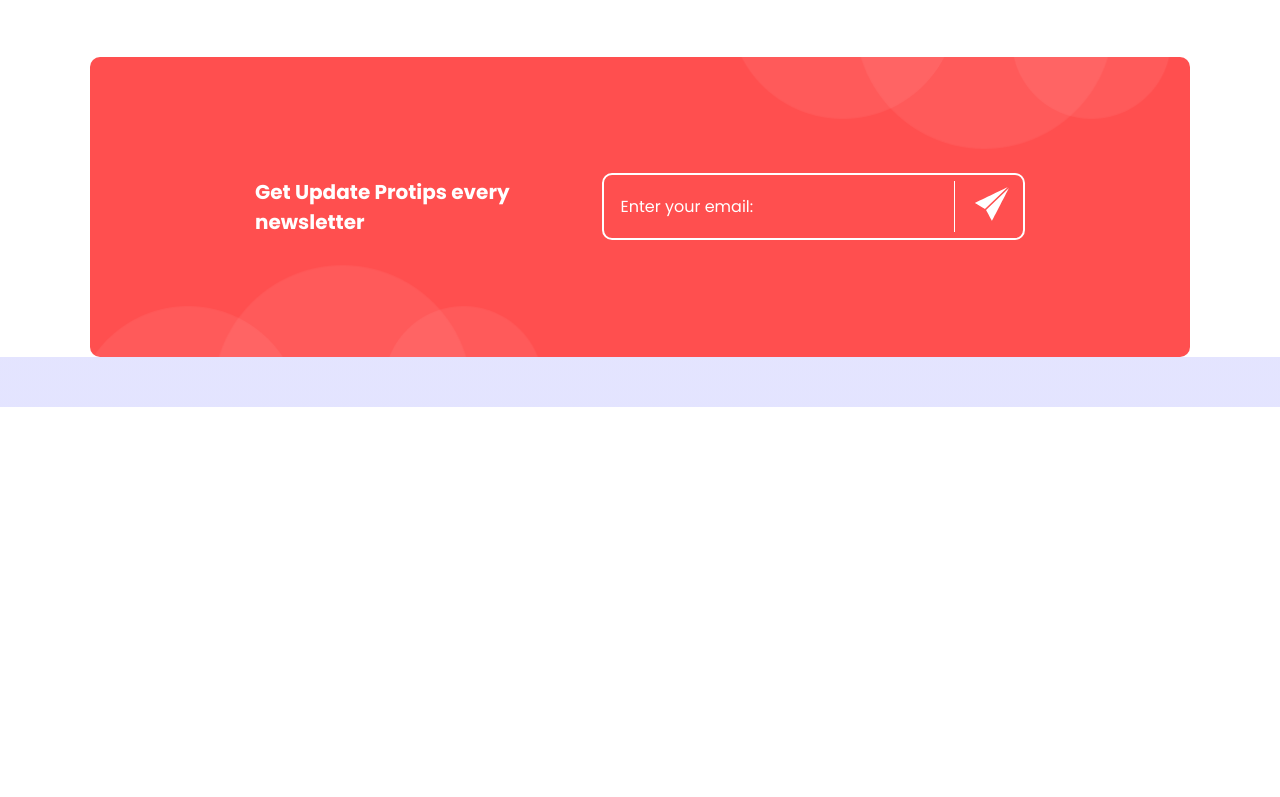
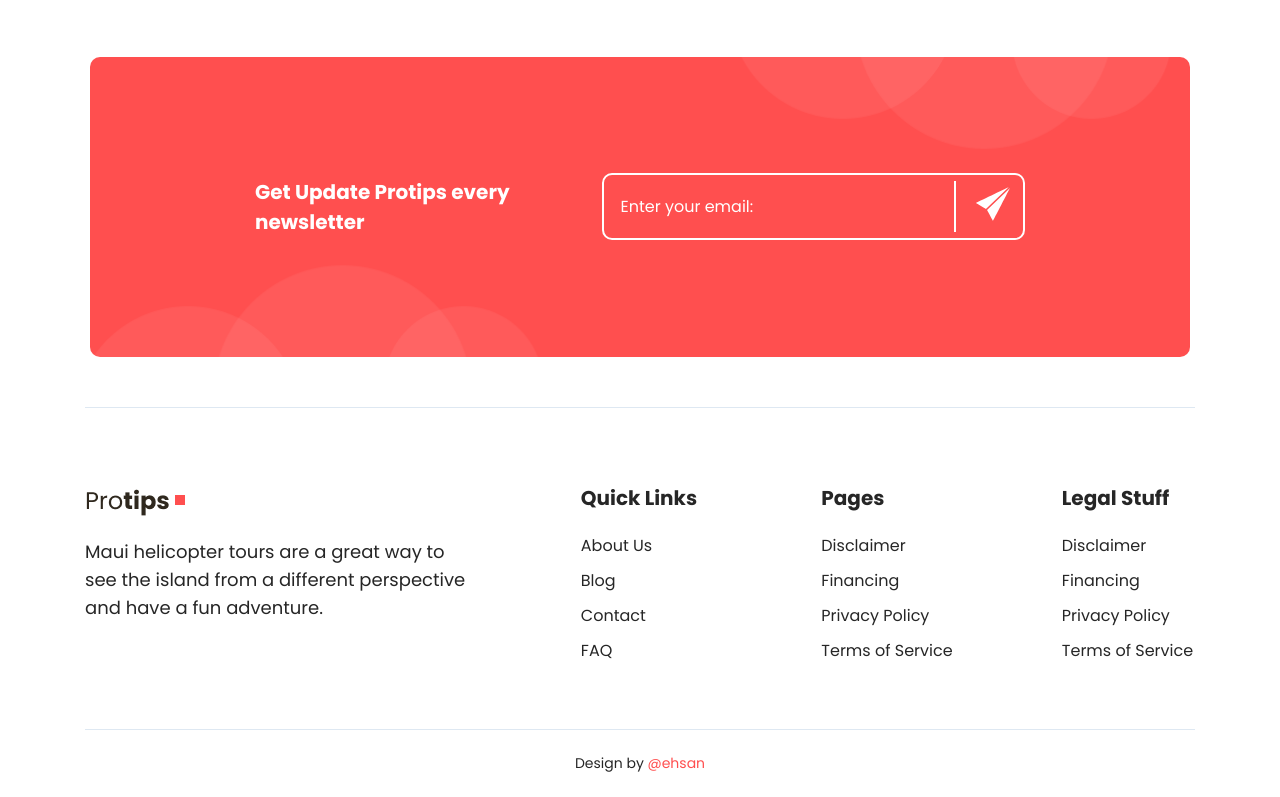
Before and after one commit to aldiii/ProtipsWebsite, a plain HTML site: page index.html in a window 1280 px wide. Shown: the part 3988-4785 px from the top of the page. Before the commit the page ends 4395 px from the top, so only its background shows below. Drawn offline with Linux system fonts and the light colour scheme.

Commit message:
add footer structure and styling and add and change some hover effects

```diff
--- a/css/style.css
+++ b/css/style.css
@@ -81,23 +81,17 @@ body {
   border: none;
   transition: 0.3s;
 }
+.btn:hover {
+  transform: scale(1.15);
+}
 .btn--dark {
   background-color: var(--dark-color);
   border: solid 1px var(--dark-color);
 }
 
-.btn--dark:hover {
-  background-color: var(--light-color);
-  color: var(--dark-color);
-}
-
 .btn--outline {
   background: none;
   border: solid 1px var(--light-color);
-}
-.btn--outline:hover {
-  background: var(--light-color);
-  color: var(--primary-color);
 }
 
 .btn--primary {
@@ -108,10 +102,6 @@ body {
   border: none;
 }
 
-.btn--primary:hover {
-  background: var(--light-color);
-  color: var(--primary-color);
-}
 .btn--light {
   background-color: transparent;
   color: var(--primary-color);
@@ -122,10 +112,7 @@ body {
   line-height: 30px;
   margin-left: 20px;
 }
-.btn--light:hover {
-  background-color: var(--light-color);
-  border: solid 1px var(--primary-color);
-}
+
 .btn--light span {
   display: inline-block;
   position: relative;
@@ -154,6 +141,11 @@ body {
   border-radius: 50%;
   background-color: var(--light-transparent);
   border: none;
+  transition: 0.2s;
+}
+
+.btn--play:hover {
+  transform: scale(1.1);
 }
 .btn--play::before {
   width: 120%;
@@ -545,9 +537,13 @@ body {
 .subscribe__btn {
   background-color: transparent;
   border: none;
-  border-left: solid 1px white;
+  border-left: solid 2px white;
   padding: 6px 20px;
   margin: 6px 0;
+  transition: 0.3s;
+}
+.subscribe__btn:hover .icon {
+  transform: scale(1.2);
 }
 
 .subscribe__btn .icon {
@@ -555,3 +551,61 @@ body {
   height: 34px;
   margin-left: auto;
 }
+
+.footer {
+  border-top: solid 1px rgba(188, 208, 229, 0.496913);
+  max-width: 1110px;
+  margin: 0 auto;
+}
+
+.footer__cols {
+  display: flex;
+  justify-content: space-between;
+  border-bottom: solid 1px rgba(188, 208, 229, 0.496913);
+  padding: 75px 0 60px;
+}
+.footer__text {
+  font-size: 18px;
+  line-height: 156%;
+}
+.footer__info {
+  width: 35%;
+}
+.footer__col {
+  width: 12%;
+}
+.footer__heading {
+  font-size: 20px;
+  line-height: 150%;
+  margin-top: 0;
+}
+.footer__links {
+  font-size: 16px;
+  line-height: 218%;
+  color: inherit;
+  text-decoration: none;
+  display: block;
+  transition: 0.3s;
+}
+.footer__links:hover,
+footer__links:active {
+  color: var(--primary-color);
+  text-decoration: underline;
+}
+.footer__copyright {
+  text-align: center;
+  font-size: 14px;
+  line-height: 250%;
+  padding: 16px 0;
+  margin: 0;
+}
+.author {
+  text-decoration: none;
+  color: var(--primary-color);
+  transition: 0.3s;
+}
+
+.author:hover,
+.author:active {
+  text-decoration: underline;
+}
--- a/index.html
+++ b/index.html
@@ -216,8 +216,37 @@
         </div>
 
       </form>
-
     </section>
+    <footer class="footer">
+      <div class="footer__cols">
+        <div class="footer__info">
+          <img src="./img/Logo.png" alt="" class="footer__logo">
+          <p class="footer__text">Maui helicopter tours are a great way to see the island from a different perspective and have a fun adventure.</p>
+        </div>
+        <div class="footer__col">
+          <h2 class="footer__heading">Quick Links</h2>
+          <a href="#" class="footer__links">About Us</a>
+          <a href="#" class="footer__links">Blog</a>
+          <a href="#" class="footer__links">Contact</a>
+          <a href="#" class="footer__links">FAQ</a>
+        </div>
+        <div class="footer__col">
+          <h2 class="footer__heading">Pages</h2>
+          <a href="#" class="footer__links">Disclaimer</a>
+          <a href="#" class="footer__links">Financing</a>
+          <a href="#" class="footer__links">Privacy Policy</a>
+          <a href="#" class="footer__links">Terms of Service</a>
+        </div>
+        <div class="footer__col">
+          <h2 class="footer__heading">Legal Stuff</h2>
+          <a href="#" class="footer__links">Disclaimer</a>
+          <a href="#" class="footer__links">Financing</a>
+          <a href="#" class="footer__links">Privacy Policy</a>
+          <a href="#" class="footer__links">Terms of Service</a>
+        </div>
+      </div>
+      <p class="footer__copyright">Design by <a href="https://dribbble.com/uiexpert" class="author">@ehsan</a></p>
+    </footer>
   </div>
 
 </body>
```
